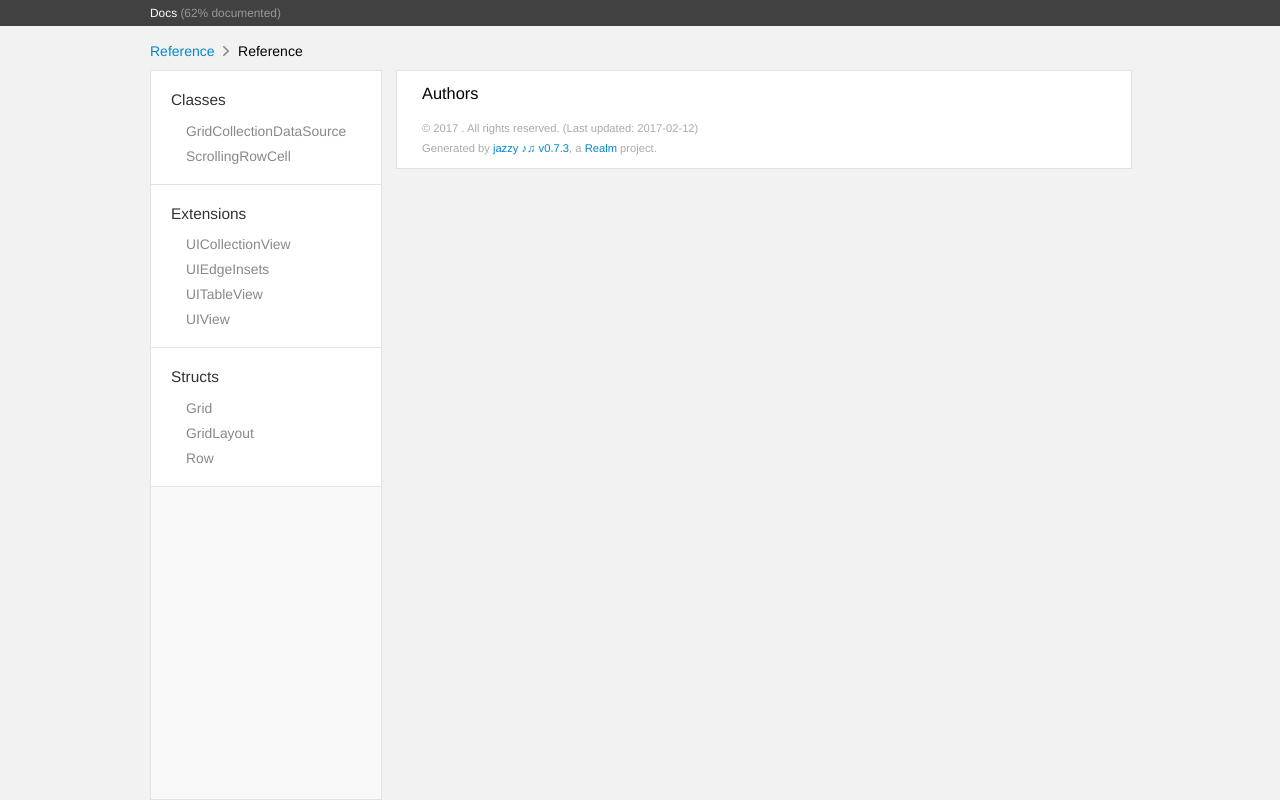
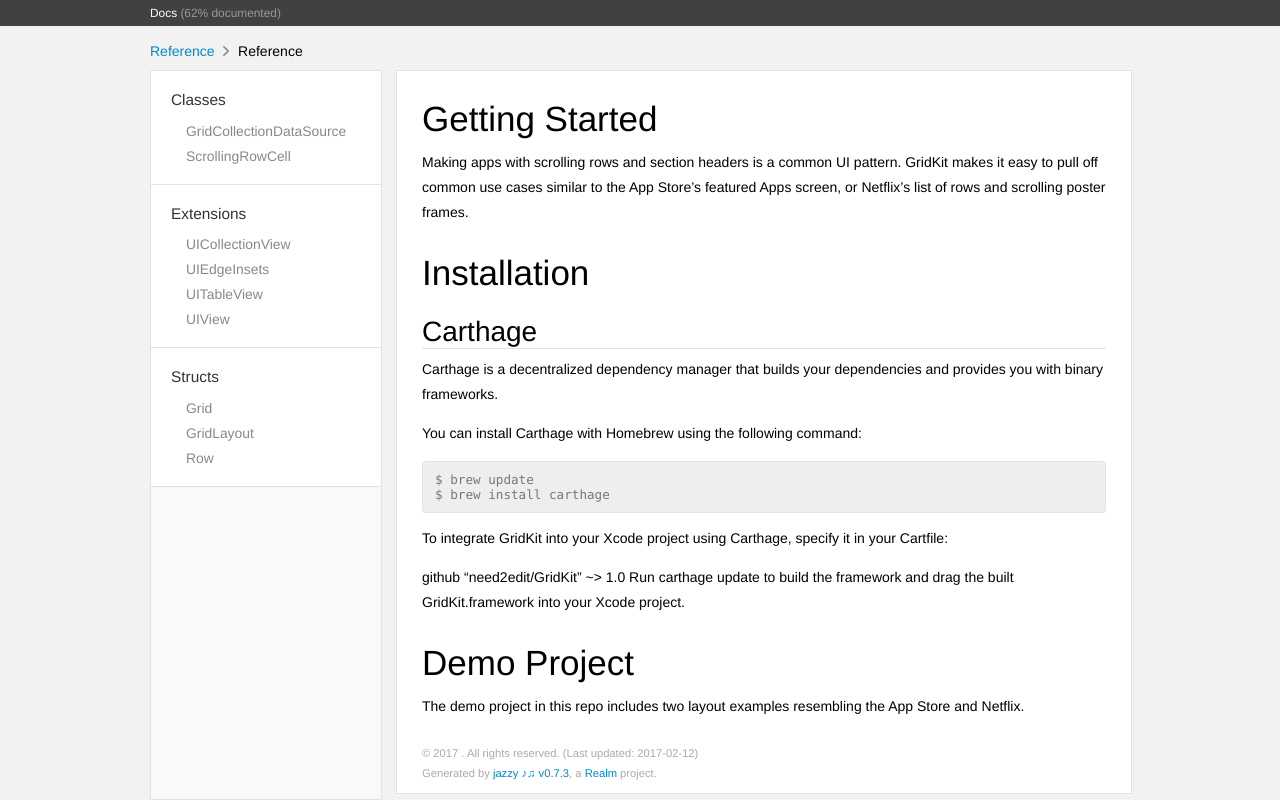
Before and after one commit to need2edit/GridKit, a plain HTML site: page docs/index.html in a window 1280 px wide. Drawn offline with Linux system fonts and the light colour scheme.

Commit message:
Updates generated documentation and README.md

```diff
--- a/docs/index.html
+++ b/docs/index.html
@@ -74,7 +74,26 @@
         <section>
           <section class="section">
 
-            <a href='#authors' class='anchor' aria-hidden=true><span class="header-anchor"></span></a><h3 id='authors'>Authors</h3>
+            <a href='#getting-started' class='anchor' aria-hidden=true><span class="header-anchor"></span></a><h1 id='getting-started'>Getting Started</h1>
+
+<p>Making apps with scrolling rows and section headers is a common UI pattern. GridKit makes it easy to pull off common use cases similar to the App Store&rsquo;s featured Apps screen, or Netflix&rsquo;s list of rows and scrolling poster frames.</p>
+<a href='#installation' class='anchor' aria-hidden=true><span class="header-anchor"></span></a><h1 id='installation'>Installation</h1>
+<a href='#carthage' class='anchor' aria-hidden=true><span class="header-anchor"></span></a><h2 id='carthage'>Carthage</h2>
+
+<p>Carthage is a decentralized dependency manager that builds your dependencies and provides you with binary frameworks.</p>
+
+<p>You can install Carthage with Homebrew using the following command:</p>
+<pre class="highlight plaintext"><code>$ brew update
+$ brew install carthage
+</code></pre>
+
+<p>To integrate GridKit into your Xcode project using Carthage, specify it in your Cartfile:</p>
+
+<p>github <q>need2edit/GridKit</q> ~&gt; 1.0
+Run carthage update to build the framework and drag the built GridKit.framework into your Xcode project.</p>
+<a href='#demo-project' class='anchor' aria-hidden=true><span class="header-anchor"></span></a><h1 id='demo-project'>Demo Project</h1>
+
+<p>The demo project in this repo includes two layout examples resembling the App Store and Netflix.</p>
 
           </section>
         </section>
```
Also changed, not shown: docs/Extensions/UICollectionView.html (+1 -3 lines), docs/Extensions/UITableView.html (+1 -3 lines), docs/docsets/.docset/Contents/Resources/Documents/index.html, 4 other files.
